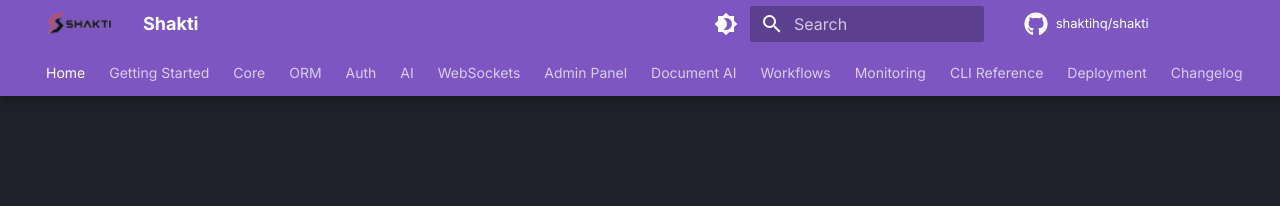
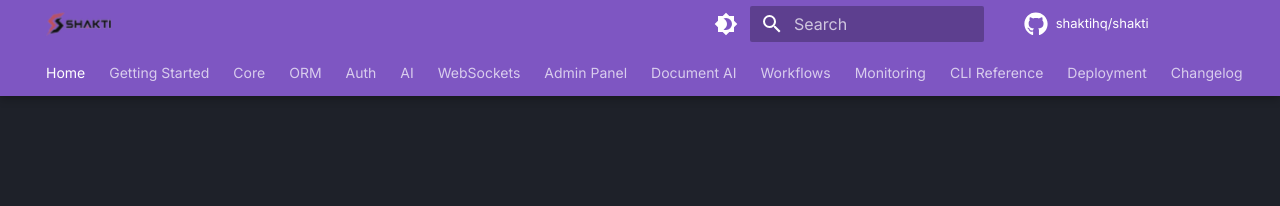
Before and after one commit to shaktihq/shakti, an MkDocs documentation site: the page built from docs/index.md, in a window 1280 px wide. Shown: the top 206 px of the page. Built offline with MkDocs 1.6.1 and Material for MkDocs 9.7.7, drawn with Linux system fonts in a browser that asks for light colours; comment, search, counter and statistics services are not loaded.

Commit message:
docs: hide redundant "Shakti" site-name text next to the logo
The logo image already has the SHAKTI wordmark baked in, so the
header was showing it twice (logo image + Material's default
site-name text). Hides just the site-name topic, leaves the
scroll-triggered page-title text next to the logo untouched.

```diff
--- a/docs/assets/extra.css
+++ b/docs/assets/extra.css
@@ -166,3 +166,11 @@
 .md-typeset h1:first-child {
   display: none;
 }
+
+/* The logo already contains the "SHAKTI" wordmark — hide the
+   redundant site-name text next to it in the header. The page-title
+   text that appears next to the logo on scroll (second .md-header__topic)
+   is left untouched. */
+.md-header__topic:first-child {
+  display: none;
+}
```
